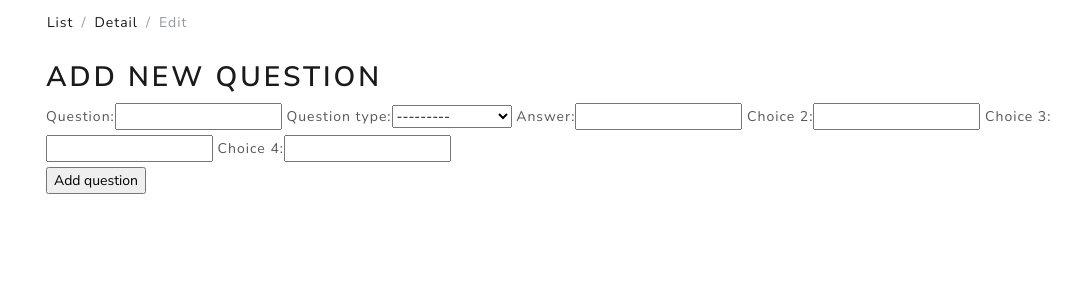
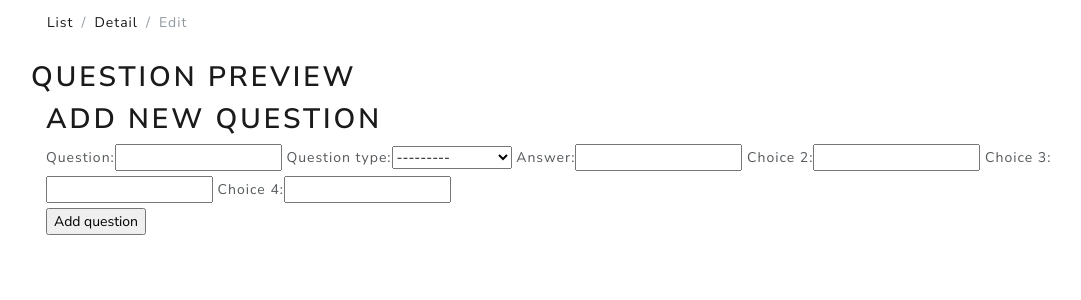
Before and after one commit to dumrich/QuizApp, a Django app: template quiz/templates/quiz/edit.html in a window 1280 px wide. Shown: the part 98-398 px from the top of the page, without its empty margins (54-1135 px from the left). Run offline with Django 3.2, Linux system fonts and the light colour scheme; the template is opened without the code that fills it: values that come from a table or form of the project are taken from there, others are empty; the visitor is signed in with stand-in values (Sample User, id 1); some libraries are stand-ins or nearby versions.

```diff
--- a/quiz/templates/quiz/edit.html
+++ b/quiz/templates/quiz/edit.html
@@ -10,6 +10,7 @@
         <li class="breadcrumb-item"><a href="{{quiz.get_absolute_url}}">Detail</a></li>
         <li class="breadcrumb-item active">Edit</li>
     </ol>
+        <h2>Question Preview</h2>
         {% for question in questions %}
             <hr width="100%">
             <div class="alert alert-dismissible alert-primary">
```
